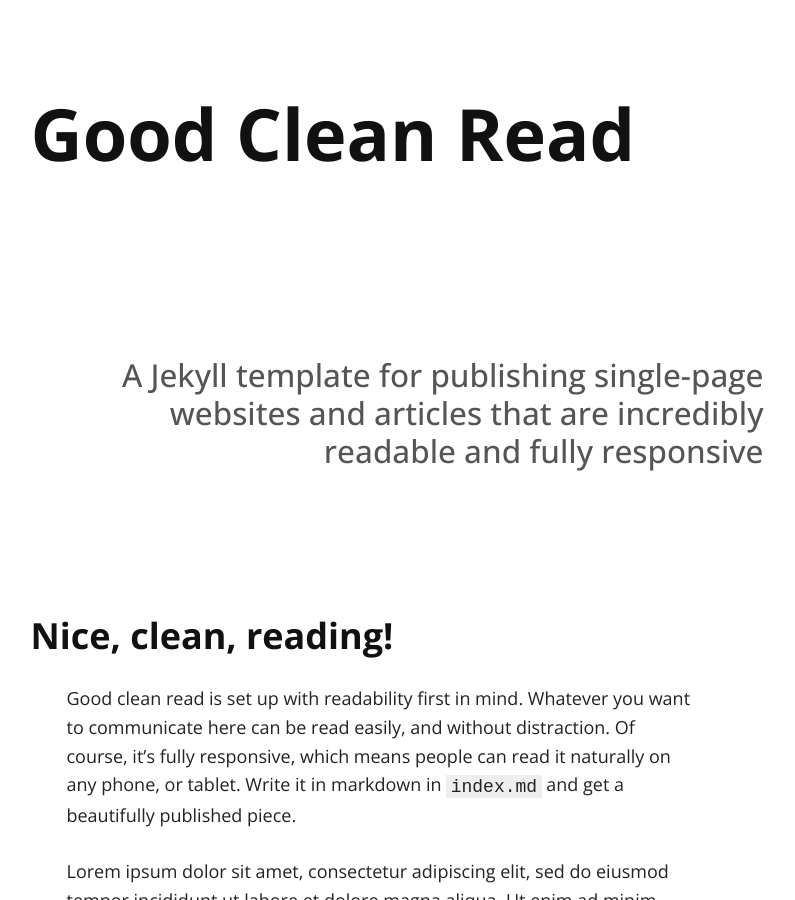
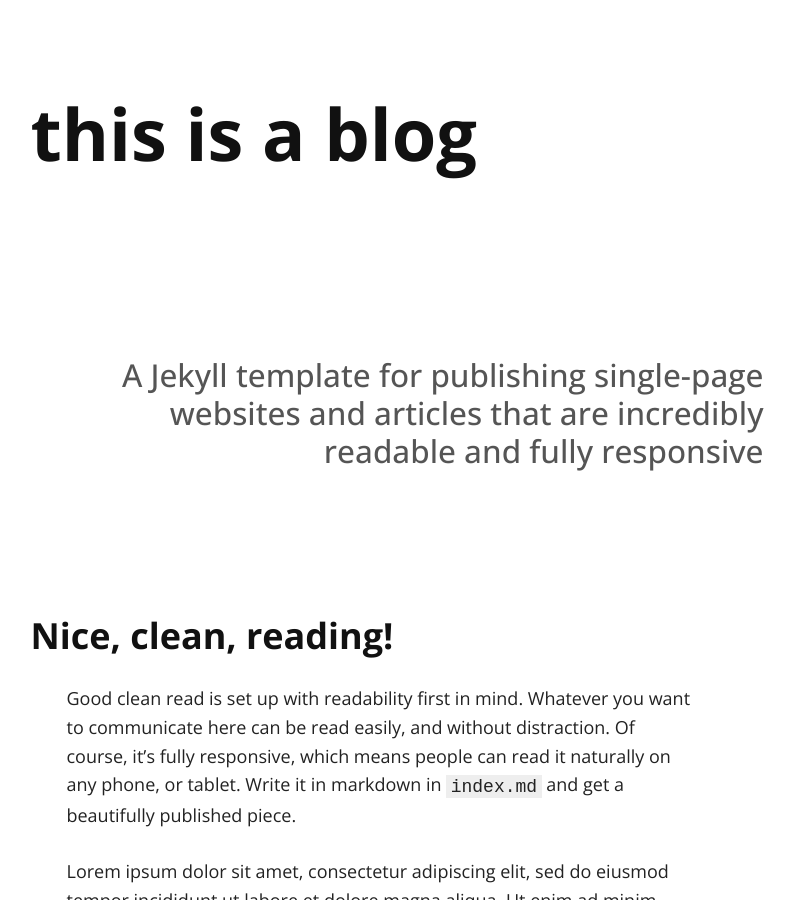
Before and after one commit to thisisamatthew/thisisamatthew.github.io, a Jekyll site: the page built from index.md, in a window 1280 px wide and 900 px high. Shown: the whole window, without its empty margins (261-1056 px from the left). Built offline with Jekyll 4.4.1, drawn with Linux system fonts in a browser that asks for light colours; nearby versions of some CDN libraries; our own code applies the rules of GitHub Pages for plain Markdown files.

Commit message:
Update _config.yml

```diff
--- a/_config.yml
+++ b/_config.yml
@@ -1,13 +1,8 @@
 # Site settings
-title: Good Clean Read
-tag_text: Good Clean Read
-description: A responsive template for publishing single-page websites, articles that are easy on the eyes
-url: "http://127.0.0.1:4000"
-baseurl: ""
-
+title: this is a blog
+tag_text: this is a blog
 font-awesome-include: true # make this false if you don't need font-awesome
 
 # Build settings
 markdown: kramdown
-
 exclude: ["README.md"]
```
